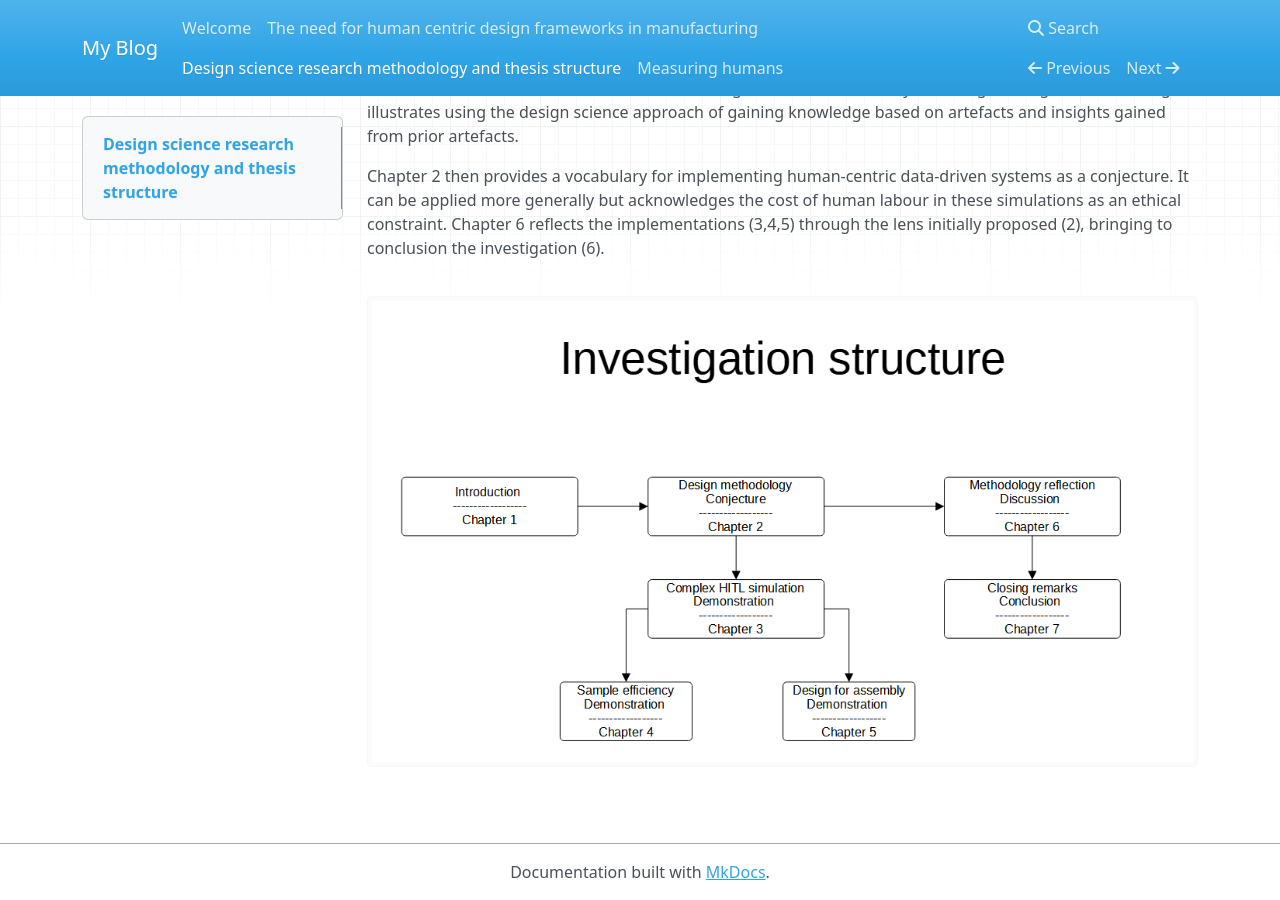
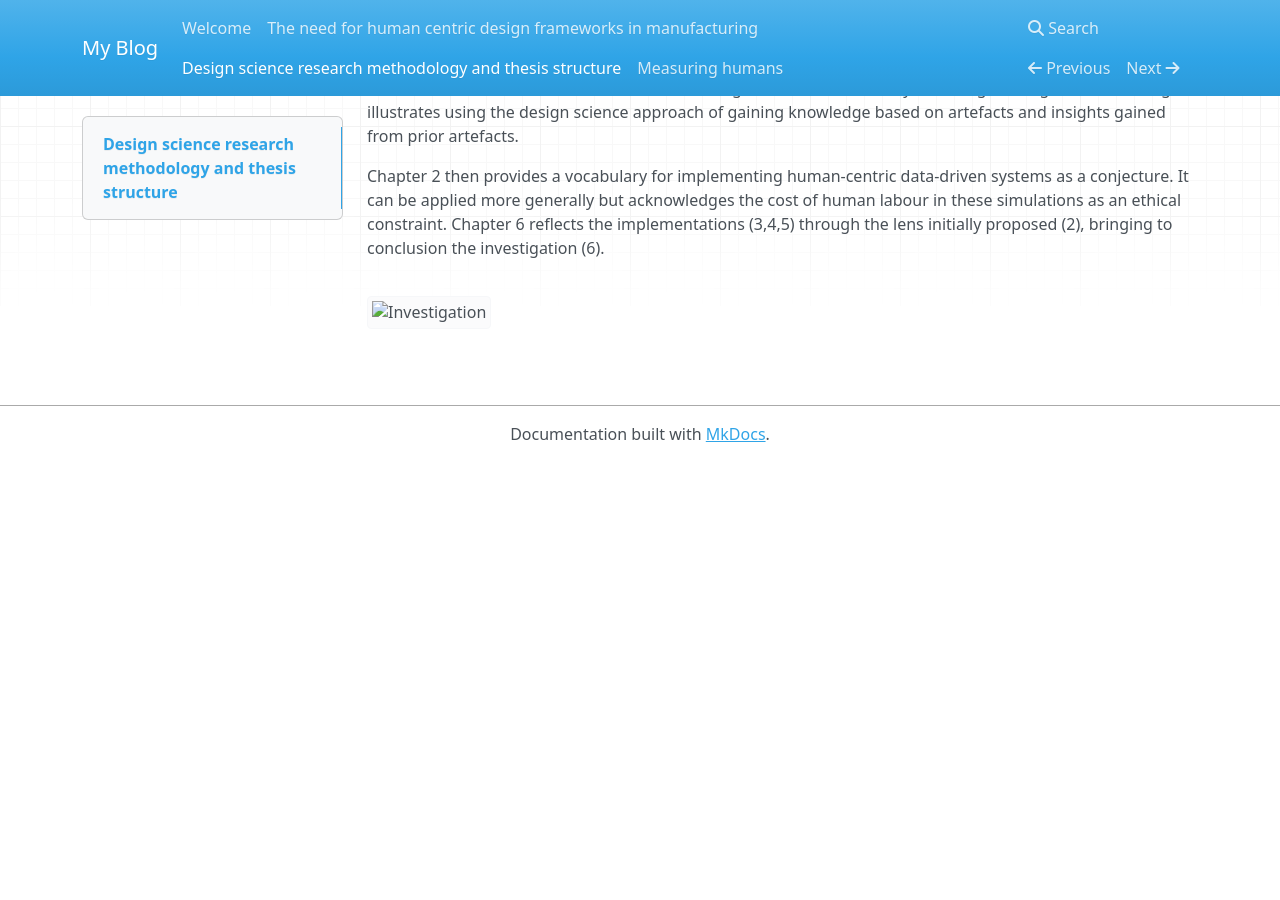
Before and after one commit to Steedalion/Blog, an MkDocs documentation site: the page built from docs/design-science.md, in a window 1280 px wide and 900 px high, scrolled down 1173 px. Built offline with MkDocs 1.6.1, drawn with Linux system fonts in a browser that asks for light colours; nearby versions of some CDN libraries; after the commit the page ends 1635 px from its top, so only the background shows below that.

Commit message:
Quick push via script.

```diff
--- a/docs/design-science.md
+++ b/docs/design-science.md
@@ -17,4 +17,4 @@
 
 Chapter 2 then provides a vocabulary for implementing human-centric data-driven systems as a conjecture. It can be applied more generally but acknowledges the cost of human labour in these simulations as an ethical constraint. Chapter 6 reflects the implementations (3,4,5) through the lens initially proposed (2), bringing to conclusion the investigation (6).
 
- ![Investigation](..\images\Investigation.png)
+ ![Investigation](.\images\Investigation.png)
```
